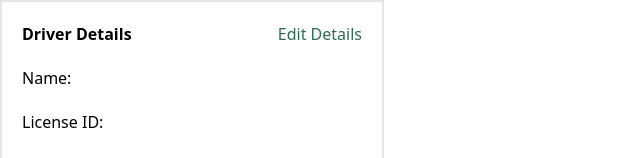
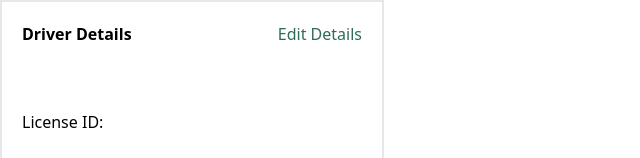
Before and after one commit to jerydam/itekon, a Next.js app: page /vehicleDetails/driver in a window 1280 px wide. Shown: the top 158 px of the page, without its empty margins (0-640 px from the left). Built offline with nearby package versions, Linux system fonts and the light colour scheme.

Commit message:
adjusting....

```diff
--- a/app/layout.js
+++ b/app/layout.js
@@ -1,3 +1,4 @@
+import "/styles/global.css";
 export const metadata = {
   title: 'Itekton',
   description: 'Itekton...... A smart platform for enterprise fleet solution.',
@@ -6,6 +7,7 @@ export const metadata = {
 export default function RootLayout({ children }) {
  return (
     <html lang="en">
+      <link rel="icon" type="image/svg+xml" href="images/favico.png" />
       <body>{children}</body>
     </html>
   )
--- a/index.js
+++ b/index.js
@@ -89,6 +89,18 @@ const mockCars = [
         carLocation: "Location B",
         alerts: "Low fuel",
       },
-];
+    ];
 
-export { cartel, mockCars };
+    const driver =[
+      {
+        name: "jery",
+        location: "lagos",
+        phoneNumber:"08099999999",
+        email: "jery@gmail.com",
+        id: "AD12324j",
+        media: "@jonny",
+        device: "tecno Spark5"
+      },
+    ];
+
+export { cartel, mockCars,driver };
--- a/pages/login.jsx
+++ b/pages/login.jsx
@@ -9,7 +9,6 @@ const Login = () => {
   const handleLogin = async () => {
     // Add your authentication logic here
   };
-
   return (
 
      <div className="flex  border-2 border-solid bg-white min-h-screen items-center justify-center">
--- a/pages/vehicleDetails/driver.jsx
+++ b/pages/vehicleDetails/driver.jsx
@@ -1,21 +1,27 @@
 import React from 'react';
-import "/styles/global.css";
-const Driver= ({ driver }) => {
+import '/styles/global.css';
+
+import { driver } from '@/index';
+
+const Driver = () => {
+
   return (
     <div className='border-2 p-5 w-96'>
       <div className='flex justify-between'>
-      <div className='font-bold'>Driver Details</div>
-      <a href="" className=' justify-end text-[#2D6C56]'>Edit Details</a>
+        <div className='font-bold'>Driver Details</div>
+        <a href='' className=' justify-end text-[#2D6C56]'>
+          Edit Details
+        </a>
       </div>
-      <p className='my-5 '>Name: {driver?.name}</p>
+      <p className='my-5  text-white'>Name: {driver?.name}</p>
       <p className='my-5 '>License ID: {driver?.id}</p>
       <p className='my-5 '>Connected Device: {driver?.device}</p>
       <p className='my-5 '>Email Address: {driver?.email}</p>
       <p className='my-5 '>Social Media: {driver?.media}</p>
 
       <button className='border-b-4 border-2 border-[#2D6C56] rounded text-center p-3'>
-           Call Driver
-          </button>
+        Call Driver
+      </button>
     </div>
   );
 };
--- a/pages/vehicles.jsx
+++ b/pages/vehicles.jsx
@@ -37,11 +37,11 @@ const RegisteredCars = () => {
               <tr key={car.id}>
                 <td className="border px-4 py-2">{car.carId}</td>
                 <td className="border px-4 py-2">
-                  <a href="assigndriver.jsx">{car.driverName}</a>
+                  <a href="vehicles/assigndriver">{car.driverName}</a>
                 </td>
                 <td className="border px-4 py-2">{car.lastTest}</td>
                 <td className="border px-4 py-2">{car.readyForUse ? 'Yes' : 'No'}</td>
-                <td className="border px-4 py-2">{car.carLocation}</td>
+                <td className="border px-4 py-2"><a href="vehicles/assignlocation">{car.carLocation}</a></td>
                 <td className="border px-4 py-2">{car.alerts}</td>
                 <td className="border px-4 py-2">
                   <div className="border p-2 flex relative">
```
Also changed, not shown: pages/vehicleDetails/assigndriver.jsx (added), pages/vehicleDetails/assignlocation.jsx (added), public/images/favico.png (added), 1 other file (tests, documents, lock files or other folders).
